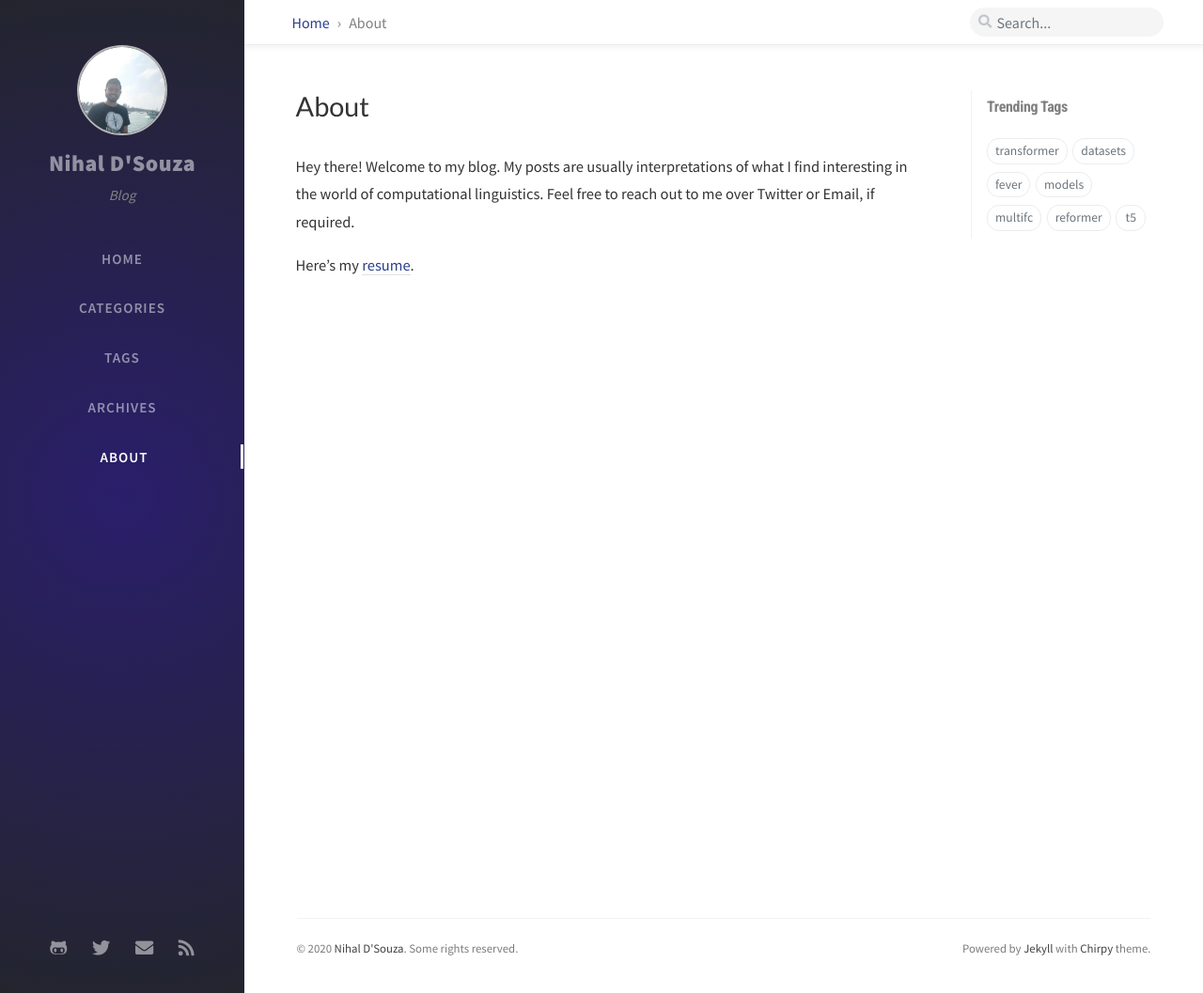
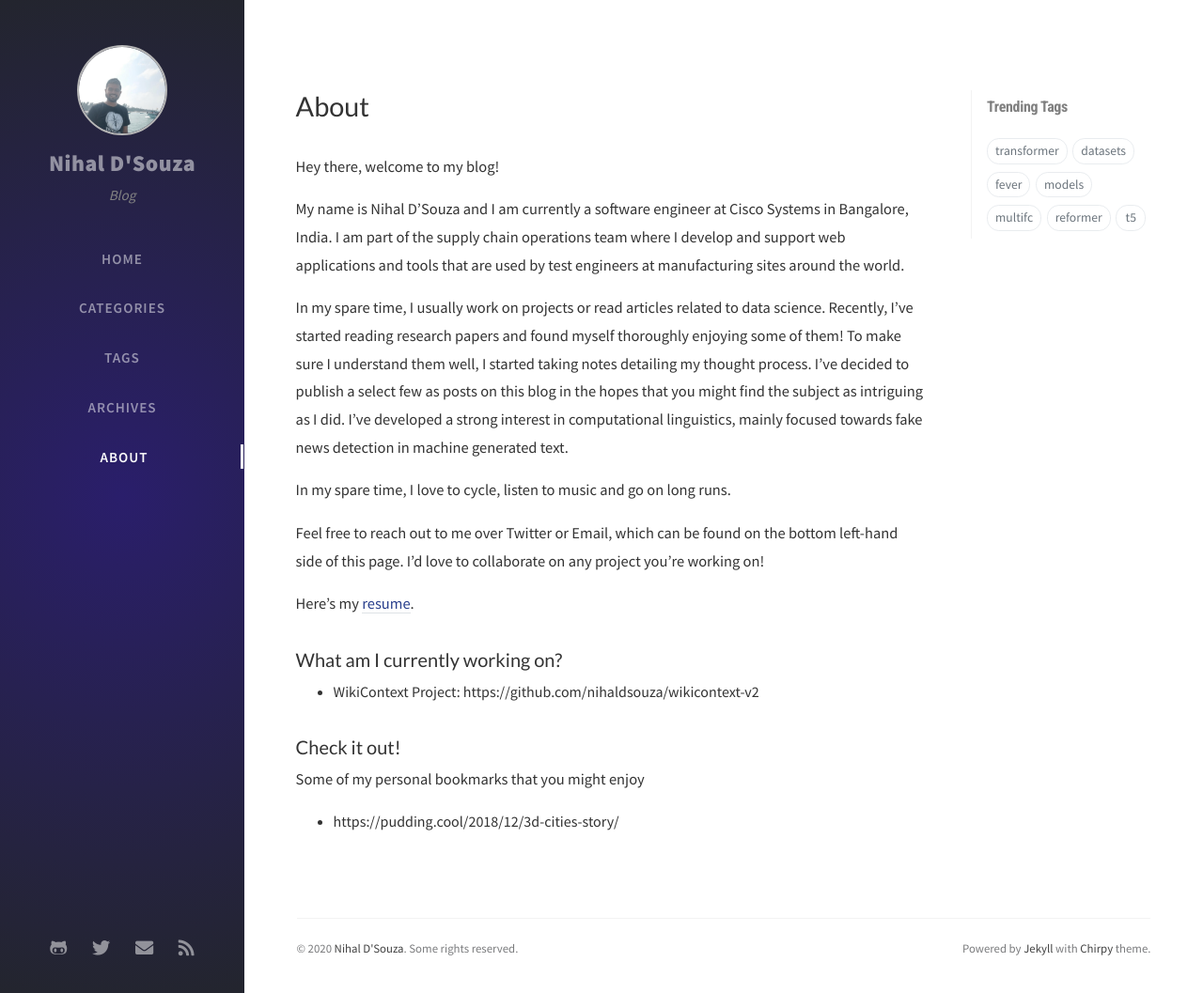
Before and after one commit to nihaldsouza/nihaldsouza.github.io, a Jekyll site: the page built from tabs/about.md, in a window 1280 px wide and 1057 px high. Shown: the whole window at 94% size. Built offline with Jekyll 4.4.1, drawn with Linux system fonts in a browser that asks for light colours; nearby versions of some CDN libraries; comment, search, counter and statistics services are not loaded.

Commit message:
Update about.md

```diff
--- a/tabs/about.md
+++ b/tabs/about.md
@@ -8,6 +8,23 @@ title: About
 # MIT License
 ---
 
-Hey there! Welcome to my blog. My posts are usually interpretations of what I find interesting in the world of computational linguistics. Feel free to reach out to me over Twitter or Email, if required.
+Hey there, welcome to my blog!
+
+My name is Nihal D'Souza and I am currently a software engineer at Cisco Systems in Bangalore, India. I am part of the supply chain operations team where I develop and support web applications and tools that are used by test engineers at manufacturing sites around the world.
+
+In my spare time, I usually work on projects or read articles related to data science. Recently, I've started reading research papers and found myself thoroughly enjoying some of them! To make sure I understand them well, I started taking notes detailing my thought process. I've decided to publish a select few as posts on this blog in the hopes that you might find the subject as intriguing as I did. I've developed a strong interest in computational linguistics, mainly focused towards fake news detection in machine generated text.
+
+In my spare time, I love to cycle, listen to music and go on long runs.
+
+Feel free to reach out to me over Twitter or Email, which can be found on the bottom left-hand side of this page. I'd love to collaborate on any project you're working on!
 
 Here's my [resume](/assets/resume.pdf).
+
+### What am I currently working on?
+
+- WikiContext Project: https://github.com/nihaldsouza/wikicontext-v2
+
+###  Check it out!
+Some of my personal bookmarks that you might enjoy
+
+- https://pudding.cool/2018/12/3d-cities-story/
```
